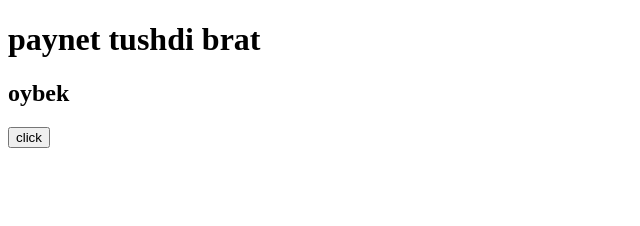
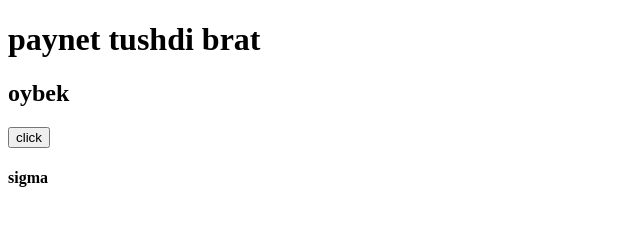
Before and after one commit to oybek707a/githupga-kirdim, a plain HTML site: page index.html in a window 1280 px wide. Shown: the full height of the page, 0-640 px from the left. Drawn offline with Linux system fonts and the light colour scheme.

Commit message:
Update index.html

```diff
--- a/index.html
+++ b/index.html
@@ -9,5 +9,6 @@
 <h1> paynet tushdi brat</h1>
     <h2>oybek</h2>
     <button>click</button>
+    <h4>sigma</h4>
 </body>
 </html>
```
